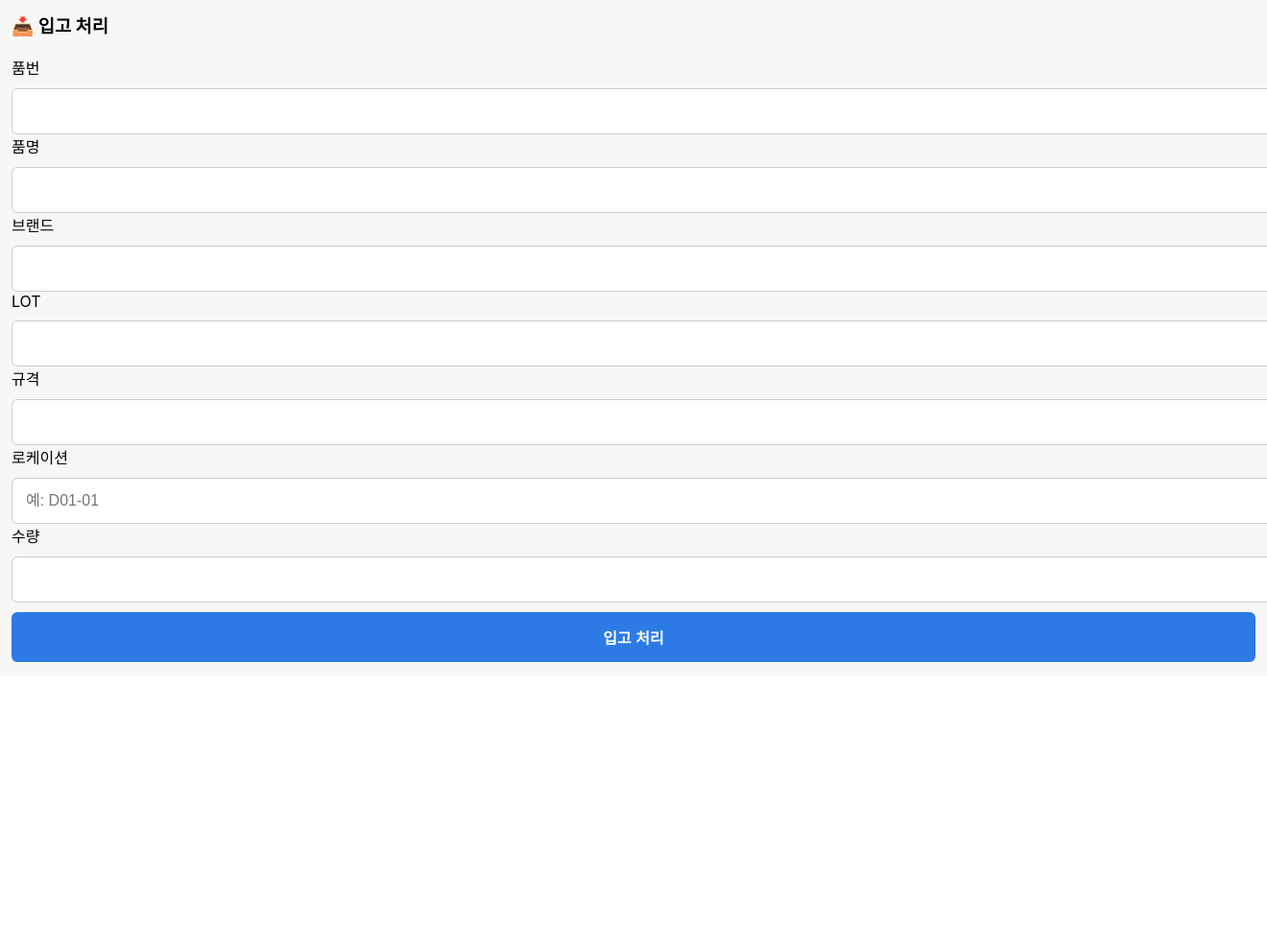
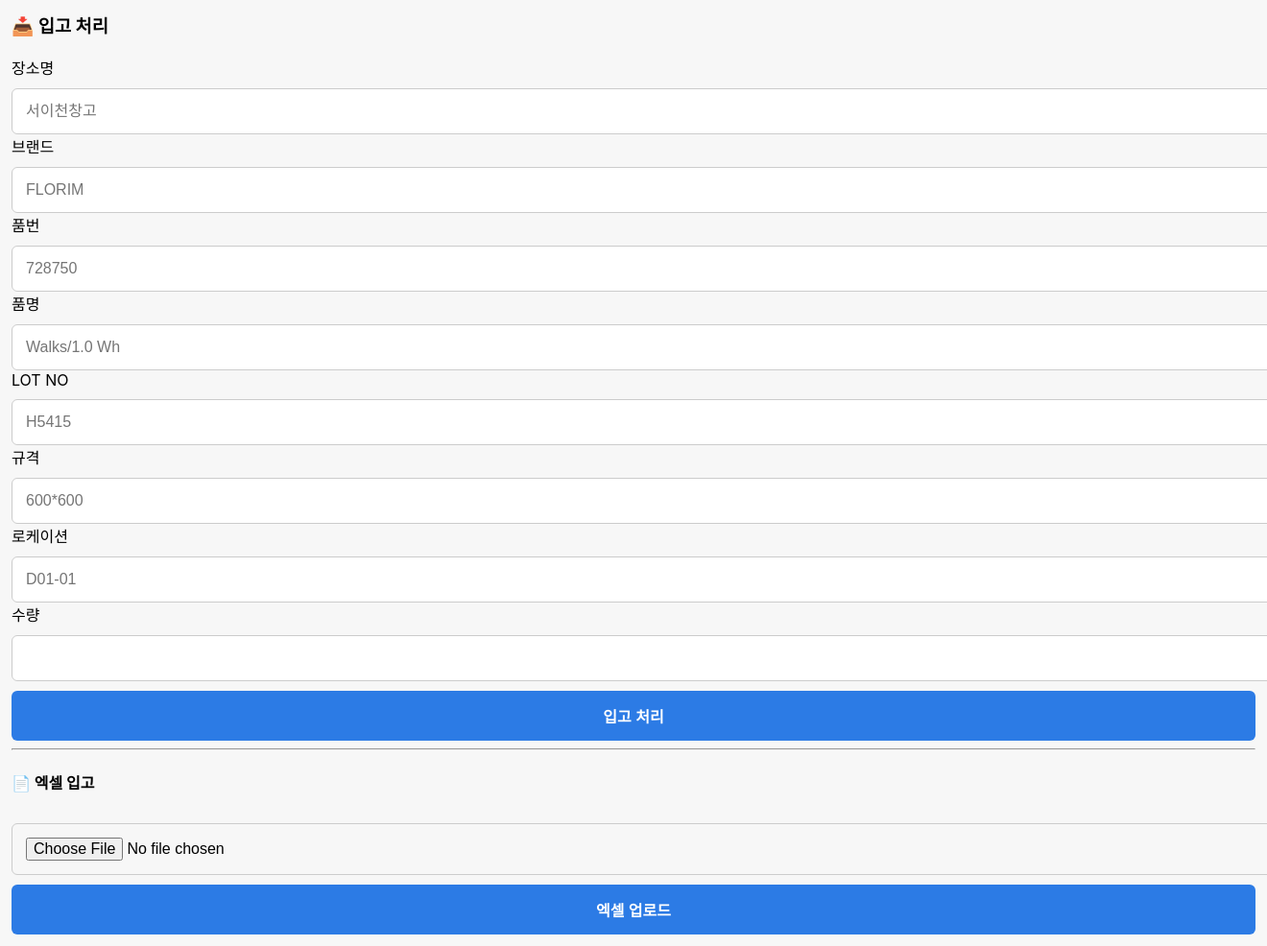
Before and after one commit to dlahtp44-prog/pars-wms-api, a FastAPI app: page /worker/inbound in a window 1320 px wide; the page is wider, and only the part inside the window is pictured. Shown: the part 95-1081 px from the top of that part at 96% size. Before the commit the page ends 785 px from the top of that part, so only its background shows below. Run offline with FastAPI, Linux system fonts and the light colour scheme.

Commit message:
Update worker_inbound.html

```diff
--- a/app/templates/worker_inbound.html
+++ b/app/templates/worker_inbound.html
@@ -3,25 +3,27 @@
 
 <h3>📥 입고 처리</h3>
 
-<form action="/api/inbound" method="post">
+<form method="post" action="/api/inbound">
+  <label>장소명</label>
+  <input name="location_name" required placeholder="서이천창고">
+
+  <label>브랜드</label>
+  <input name="brand" required placeholder="FLORIM">
 
   <label>품번</label>
-  <input name="item_code" required>
+  <input name="item_code" required placeholder="728750">
 
   <label>품명</label>
-  <input name="item_name" required>
+  <input name="item_name" required placeholder="Walks/1.0 Wh">
 
-  <label>브랜드</label>
-  <input name="brand">
-
-  <label>LOT</label>
-  <input name="lot_no">
+  <label>LOT NO</label>
+  <input name="lot_no" required placeholder="H5415">
 
   <label>규격</label>
-  <input name="spec">
+  <input name="spec" required placeholder="600*600">
 
   <label>로케이션</label>
-  <input name="location" placeholder="예: D01-01" required>
+  <input name="location" required placeholder="D01-01">
 
   <label>수량</label>
   <input name="qty" type="number" required>
@@ -29,4 +31,12 @@
   <button type="submit">입고 처리</button>
 </form>
 
+<hr>
+
+<h4>📄 엑셀 입고</h4>
+<form method="post" action="/api/inbound/upload" enctype="multipart/form-data">
+  <input type="file" name="file" accept=".csv">
+  <button type="submit">엑셀 업로드</button>
+</form>
+
 {% endblock %}
```
